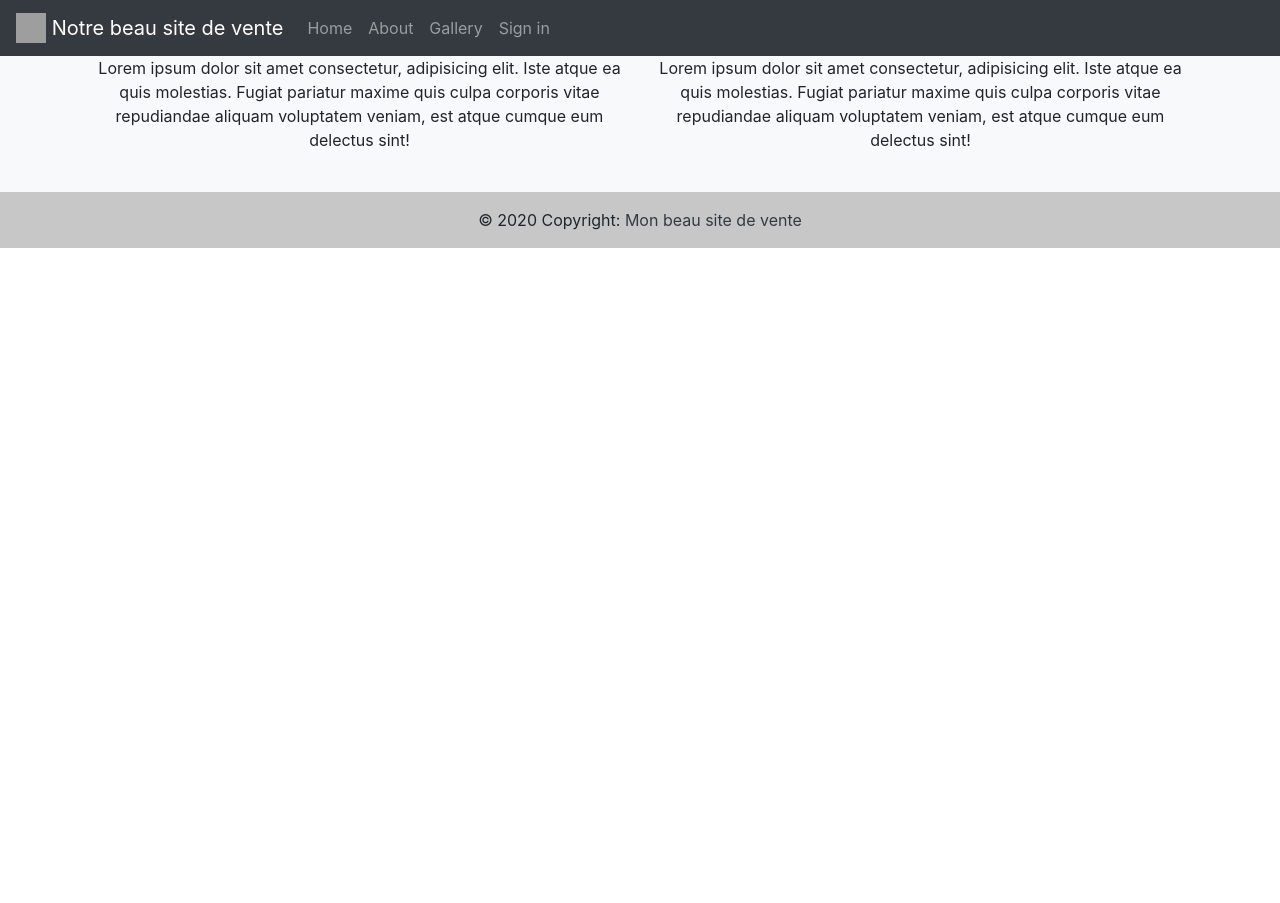
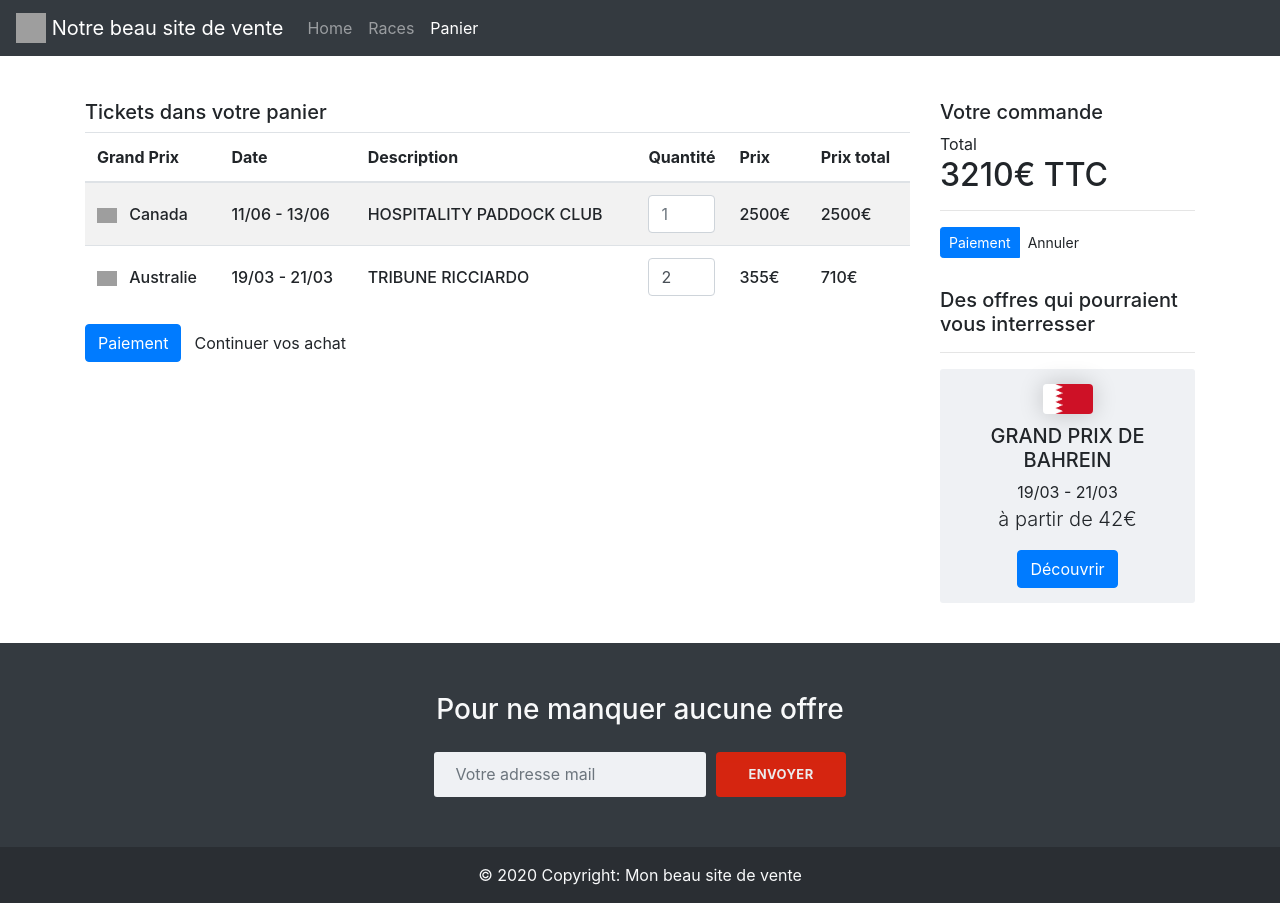
Before and after one commit to Equipe-projet-web/Projet-Prog-Web-M2, an Angular app: page /panier in a window 1280 px wide. Before the commit this address led to /. Before the commit the page ends 800 px from the top, so only its background shows below. Built offline with nearby package versions, Linux system fonts and the light colour scheme; grey boxes are pictures that could not be loaded.

Commit message:
panier, page d'accueil, routes

```diff
--- a/src/app/app-routing.module.ts
+++ b/src/app/app-routing.module.ts
@@ -1,9 +1,13 @@
 import { NgModule } from '@angular/core';
 import { Routes, RouterModule } from '@angular/router';
 import { HomeComponent } from './home/home.component';
+import { PanierComponent } from './panier/panier.component';
+import { RaceItemComponent } from './race-item/race-item.component';
 
 const routes: Routes = [
   {path:'', component:HomeComponent},
+  {path:'race', component:RaceItemComponent},
+  {path:'panier', component:PanierComponent}
 ];
 
 @NgModule({
--- a/src/app/app.module.ts
+++ b/src/app/app.module.ts
@@ -8,6 +8,7 @@ import { FooterComponent } from './footer/footer.component';
 import { RaceItemComponent } from './race-item/race-item.component';
 import { RacesContainerComponent } from './races-container/races-container.component';
 import { HomeComponent } from './home/home.component';
+import { PanierComponent } from './panier/panier.component';
 
 @NgModule({
   declarations: [
@@ -16,7 +17,8 @@ import { HomeComponent } from './home/home.component';
     FooterComponent,
     RaceItemComponent,
     RacesContainerComponent,
-    HomeComponent
+    HomeComponent,
+    PanierComponent
   ],
   imports: [
     BrowserModule,
--- a/src/app/footer/footer.component.html
+++ b/src/app/footer/footer.component.html
@@ -1,40 +1,21 @@
-<footer class="bg-light text-center text-lg-start">
+<footer class="bg-dark text-center text-lg-start">
+
   <!-- Grid container -->
-    <div class="container p-4">
-      <!--Grid row-->
-      <div class="row">
-        <!--Grid column-->
-        <div class="col-lg-6 col-md-12 mb-4 mb-md-0">
-          <h5 class="text-uppercase">Footer text</h5>
-
-          <p>
-            Lorem ipsum dolor sit amet consectetur, adipisicing elit. Iste atque ea quis
-            molestias. Fugiat pariatur maxime quis culpa corporis vitae repudiandae
-            aliquam voluptatem veniam, est atque cumque eum delectus sint!
-          </p>
+  <div class="newsletter-subscribe">
+    <div class="container">
+      <div class="intro">
+        <h3 class="text-center text-light">Pour ne manquer aucune offre</h3>
       </div>
-        <!--Grid column-->
-
-        <!--Grid column-->
-        <div class="col-lg-6 col-md-12 mb-4 mb-md-0">
-          <h5 class="text-uppercase">Footer text</h5>
-
-          <p>
-            Lorem ipsum dolor sit amet consectetur, adipisicing elit. Iste atque ea quis
-            molestias. Fugiat pariatur maxime quis culpa corporis vitae repudiandae
-            aliquam voluptatem veniam, est atque cumque eum delectus sint!
-          </p>
+      <form class="form-inline" method="post">
+        <div class="form-group"><input class="form-control" type="email" name="email" placeholder="Votre adresse mail"></div>
+        <div class="form-group"><button class="btn btn-primary" type="submit">Envoyer </button></div>
+      </form>
     </div>
-        <!--Grid column-->
   </div>
-      <!--Grid row-->
-    </div>
-    <!-- Grid container -->
-
   <!-- Copyright -->
-    <div class="text-center p-3" style="background-color: rgba(0, 0, 0, 0.2)">
+  <div class="text-center p-3 text-light" style="background-color: rgba(0, 0, 0, 0.2)">
     © 2020 Copyright:
-      <a class="text-dark">Mon beau site de vente</a>
+    <a class="text-light">Mon beau site de vente</a>
   </div>
   <!-- Copyright -->
 </footer>
--- a/src/app/header/header.component.html
+++ b/src/app/header/header.component.html
@@ -11,13 +11,10 @@
             <li class="nav-item " routerLink="" routerLinkActive="active" [routerLinkActiveOptions]="{exact:true}">
             <a class="nav-link" routerLink="">Home </a></li>
             <li class="nav-item" [routerLinkActive]="['active']">
-            <a class="nav-link" routerLink="/aboutus">About</a></li>
+            <a class="nav-link" [routerLink]="'/race'">Races</a></li>
             <li class="nav-item" [routerLinkActive]="['active']">
-            <a class="nav-link" routerLink="/gallery">Gallery</a>
+            <a class="nav-link" [routerLink]="'/panier'">Panier</a>
              </li>
-            <li class="nav-item" [routerLinkActive]="['active']">
-            <a class="nav-link" routerLink="/contactus">Sign in</a>
-            </li>
             </ul>
     </div>
   </nav>
--- a/src/app/home/home.component.html
+++ b/src/app/home/home.component.html
@@ -67,4 +67,3 @@
             </div>
         </div>
     </div>
-</div>
--- /dev/null
+++ b/src/app/panier/panier.component.html
@@ -0,0 +1,132 @@
+<div class="cart-section">
+    <div class="container">
+        <div class="row">
+            <div class="col-md-9">
+                <div class="cart">
+                    <div class="cart-title">
+                        <h5>Tickets dans votre panier</h5>
+                    </div>
+                    <div class="cart-content">
+                        <div class="table-responsive">
+                            <table class="table table-striped">
+                                <thead>
+                                <tr>
+                                  <th scope="col">Grand Prix</th>
+                                  <th scope="col">Date</th>
+                                  <th scope="col">Description</th>
+                                  <th scope="col">Quantité</th>
+                                  <th scope="col">Prix</th>
+                                  <th scope="col">Prix total</th>
+                                </tr>
+                                </thead>
+                                <tbody>
+                                    <tr>
+                                        <td class="panier-item">
+                                            <!-- remplacer par asset-->
+                                            <img src="https://upload.wikimedia.org/wikipedia/commons/c/cf/Flag_of_Canada.svg" alt="" class="mr-2" style="width: 20px">
+                                            Canada
+                                        </td>
+                                        <td class="panier-item">
+                                            11/06 - 13/06
+                                        </td>
+                                        <td class="panier-item">
+                                            HOSPITALITY PADDOCK CLUB
+                                        </td>
+                                        <td width="40">
+                                            <input type="text" class="form-control" placeholder="1">
+                                        </td>
+                                        <td class="panier-item">
+                                            2500€
+                                        </td>
+                                        <td class="panier-item">
+                                            2500€
+                                        </td>
+                                    </tr>
+                                    <tr>
+                                        <td class="panier-item">
+                                            <img src="https://upload.wikimedia.org/wikipedia/commons/b/b9/Flag_of_Australia.svg" alt="" class="mr-2" style="width: 20px">
+                                            Australie
+                                        </td>
+                                        <td class="panier-item">
+                                            19/03 - 21/03
+                                        </td>
+                                        <td class="panier-item">
+                                            TRIBUNE RICCIARDO
+                                        </td>
+                                        <td width="40">
+                                            <input type="text" class="form-control" placeholder="1" value="2">
+                                        </td>
+                                        <td class="panier-item">
+                                            355€
+                                        </td>
+                                        <td class="panier-item">
+                                            710€
+                                        </td>
+                                    </tr>
+                                <!-- <tr *ngFor="let country of countries;">
+                                  <td>
+                                    <img [src]="'https://upload.wikimedia.org/wikipedia/commons/' + country.flag" class="mr-2" style="width: 20px">
+                                    {{ country.name }}
+                                  </td>
+                                  <td>{{ country.area | number }}</td>
+                                  <td>{{ country.population | number }}</td>
+                                </tr> -->
+                                </tbody>
+                              </table>
+                              </div>
+                    </div>
+                    <div class="cart-content">
+                        <button class="btn btn-primary pull-right"><i class="fa fa fa-shopping-cart"></i>
+                            Paiement</button>
+                        <button class="btn btn-white"><i class="fa fa-arrow-left"></i> Continuer vos achat</button>
+
+                    </div>
+                </div>
+
+            </div>
+            <div class="col-md-3">
+                <div class="cart">
+                    <div class="cart-title">
+                        <h5>Votre commande</h5>
+                    </div>
+                    <div class="cart-content">
+                        <span>
+                            Total
+                        </span>
+                        <h2 class="font-bold">
+                            3210€ TTC
+                        </h2>
+
+                        <hr>
+                        <div class="m-t-sm">
+                            <div class="btn-group">
+                                <a href="#" class="btn btn-primary btn-sm"><i class="fa fa-shopping-cart"></i>
+                                    Paiement</a>
+                                <a href="#" class="btn btn-white btn-sm"> Annuler</a>
+                            </div>
+                        </div>
+                    </div>
+                </div>
+
+                <div class="cart offers">
+                    <div class="cart-content">
+                        <div class="cart-title">
+                            <h5>Des offres qui pourraient vous interresser</h5>
+                        </div>
+                        <hr>
+                                <div class="profile-content text-center">
+                                    <div class="small-flag"><img src="../../assets/2/flag.png" alt=""></div>
+                                    <h5 class="fw-normal">GRAND PRIX DE BAHREIN</h5>
+                                    <div class="date">
+                                        19/03 - 21/03
+                                    </div>
+                                    <p class="lead fw-normal">à partir de 42€</p>
+                                    <a href="#" class="btn btn-xs btn-outline btn-primary">Découvrir <i
+                                        class="fa fa-long-arrow-right"></i> </a>
+                        </div>
+                    </div>
+                </div>
+            </div>
+        </div>
+    </div>
+</div>
--- a/src/app/race-item/race-item.component.html
+++ b/src/app/race-item/race-item.component.html
@@ -1 +1 @@
-<p>race-item works!</p>
+<img src="../../assets/a.png" alt="">
--- a/src/styles.css
+++ b/src/styles.css
@@ -1,3 +1,9 @@
+footer{
+  margin-top: 40px;
+}
+
+
+
 
  .home_banner_area {
     z-index: 1;
@@ -62,11 +68,25 @@
   margin-bottom: 15px;
 }
 
+.small-flag img{
+ width: 50px;
+ box-shadow: 0px 0px 25px rgba(0, 0, 0, 0.2);
+ border-radius: 4px;
+ margin-bottom: 10px;
+}
+
 .flag img{
   width: 75px;
   height: 45px;
   box-shadow: 0px 0px 25px rgba(0, 0, 0, 0.4);
   border-radius: 4px;
+
+}
+
+.profile-content{
+  background-color: #eff1f4;
+  border-radius: 3px;
+  padding: 15px;
 }
 
 .card .date {
@@ -115,3 +135,96 @@ a {
 margin: 0 30px;
 font-size: 12px;
 text-transform: uppercase; }
+
+
+.newsletter-subscribe {
+color:#fff;
+padding:50px 0;
+}
+
+.newsletter-subscribe p {
+color:#7d8285;
+line-height:1.5;
+}
+
+.newsletter-subscribe h2 {
+font-size:24px;
+font-weight:bold;
+margin-bottom:25px;
+line-height:1.5;
+padding-top:0;
+margin-top:0;
+color:inherit;
+}
+
+.newsletter-subscribe .intro {
+font-size:16px;
+max-width:500px;
+margin:0 auto 25px;
+}
+
+.newsletter-subscribe .intro p {
+margin-bottom:35px;
+}
+
+.newsletter-subscribe form {
+justify-content:center;
+}
+
+.newsletter-subscribe form .form-control {
+background:#eff1f4;
+border:none;
+border-radius:3px;
+box-shadow:none;
+outline:none;
+color:inherit;
+text-indent:9px;
+height:45px;
+margin-right:10px;
+min-width:250px;
+}
+
+.newsletter-subscribe form .btn {
+padding:16px 32px;
+border:none;
+background:none;
+box-shadow:none;
+text-shadow:none;
+opacity:0.9;
+text-transform:uppercase;
+font-weight:bold;
+font-size:13px;
+letter-spacing:0.4px;
+line-height:1;
+}
+
+.newsletter-subscribe form .btn:hover {
+opacity:1;
+}
+
+.newsletter-subscribe form .btn:active {
+transform:translateY(1px);
+}
+
+.newsletter-subscribe form .btn-primary {
+background-color:#e7230b !important;
+color:#fff;
+outline:none !important;
+}
+
+.cart-section{
+  margin-top: 100px;
+}
+
+.cart{
+  border-radius: 3px;
+}
+
+.cart .panier-item{
+  padding-top: 1.2rem;
+  font-weight: 500;
+}
+
+.offers{
+  margin-top: 30px;
+}
```
Also changed, not shown: src/app/panier/panier.component.ts (added, +15 -0 lines), src/app/panier/panier.component.css (added), 1 other file (tests, documents, lock files or other folders). Lines whose indentation alone changed are shown as unchanged.
